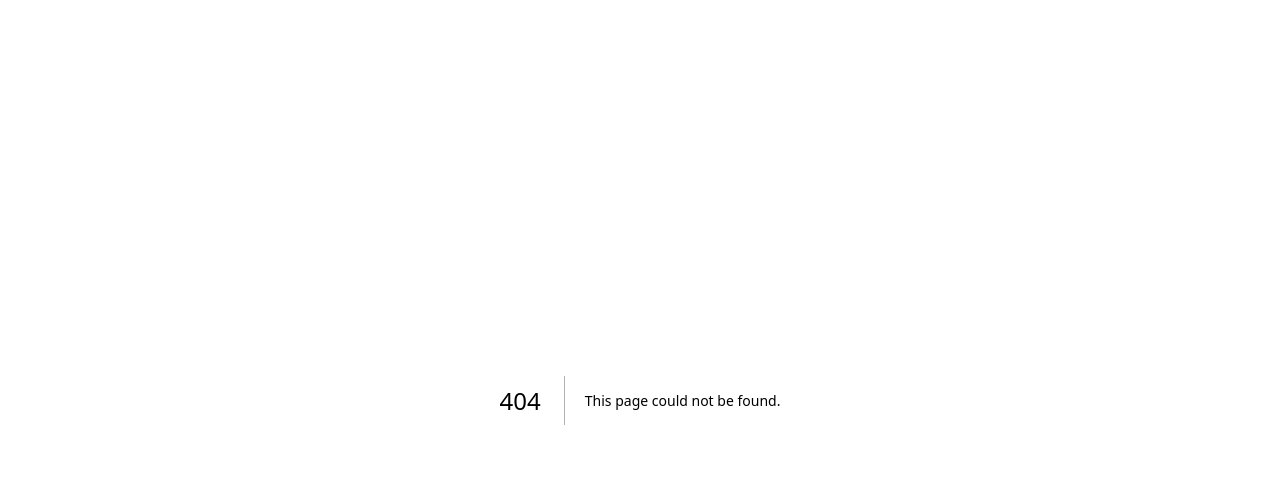
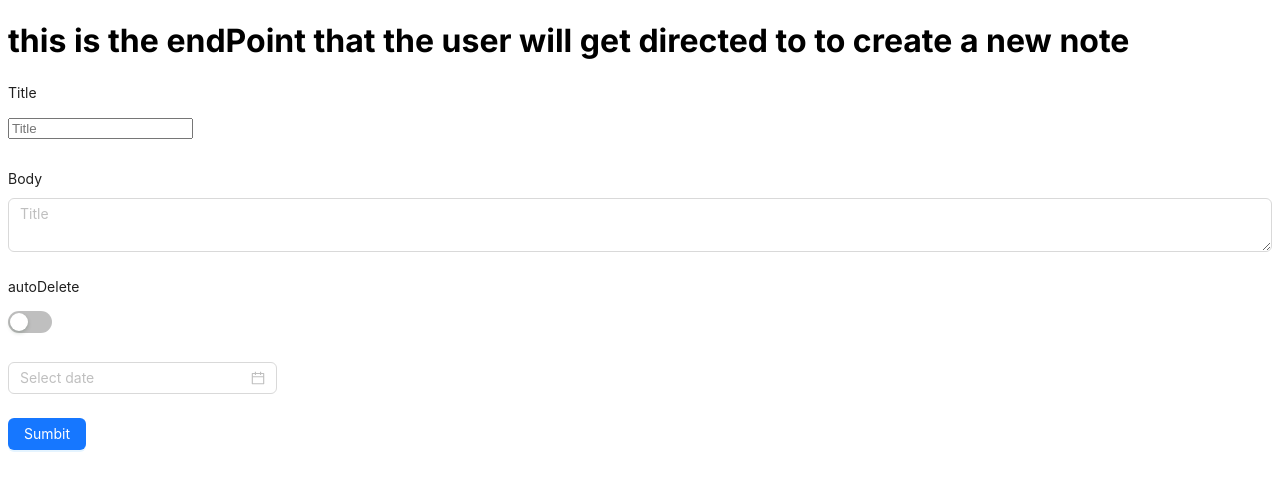
Before and after one commit to kjunghoan/echos, a Next.js app: page /createNote in a window 1280 px wide. Before the commit this address had no page. Shown: the top 490 px of the page. Built offline with nearby package versions, Linux system fonts and the light colour scheme.

Commit message:
Built out skeleton of new message page

```diff
--- a/next.config.js
+++ b/next.config.js
@@ -1,6 +1,9 @@
 /** @type {import('next').NextConfig} */
 const nextConfig = {
   reactStrictMode: true,
+  experimental: {
+    serverActions: true,
+  },
 };
 
 module.exports = nextConfig;
--- /dev/null
+++ b/src/app/createNote/page.tsx
@@ -0,0 +1,68 @@
+"use client"
+import { Button, DatePicker, Form, Input, Switch } from "antd"
+import FormItem from "antd/es/form/FormItem"
+import { createContext, useState } from 'react';
+
+// async function createNewNote(data: FormData) {
+//   "use server"
+//   console.dir(data)
+//   console.log("hello")
+// }
+
+const PageContext = createContext("")
+export default function CreateNote() {
+  const [componentDisabled, setComponentDisabled] = useState<boolean>(true);
+  // const validateForm = () => {
+
+  // }
+  return (<>
+    <h1>this is the endPoint that the user will get directed to to create a new note</h1>
+    <Form
+      name="newNote"
+      layout="vertical"
+    // validateMessages={validateForm}
+    >
+      <Form.Item label="Title">
+        <input
+          name="title"
+          type="text"
+          placeholder="Title"
+          required
+        />
+      </Form.Item>
+
+
+
+      <Form.Item label="Body">
+        <Input.TextArea
+          name="body"
+          placeholder="Title"
+          required
+        />
+      </Form.Item>
+
+
+
+      <Form.Item
+        label="autoDelete"
+        valuePropName="checked"
+      >
+        <Switch />
+      </Form.Item>
+
+
+
+      <Form.Item
+
+      >
+        <DatePicker showTime format={"YYYY-MM-DD HH:mm:ss"} />
+      </Form.Item>
+
+
+
+      <FormItem>
+        <Button type="primary">Sumbit</Button>
+      </FormItem>
+    </Form>
+  </>)
+}
```
Also changed, not shown: 1 other file (tests, documents, lock files or other folders).
